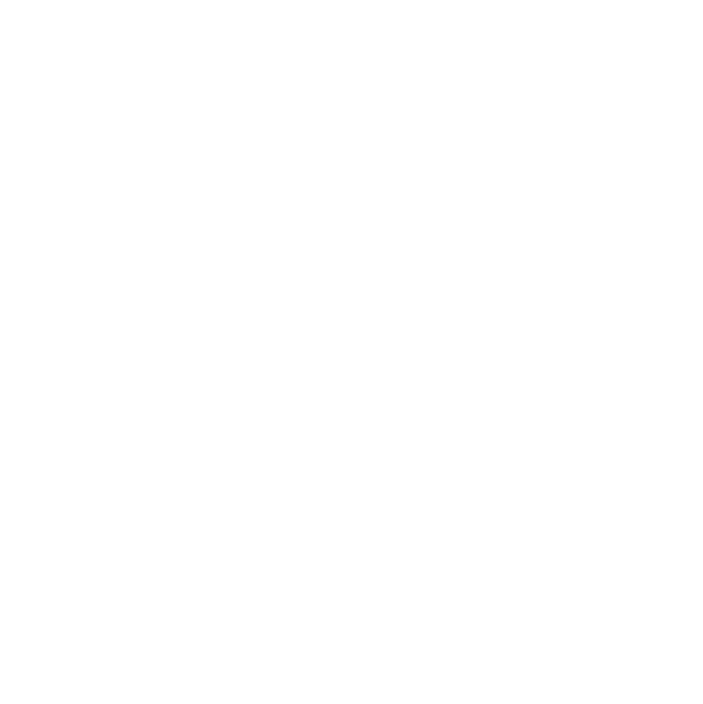
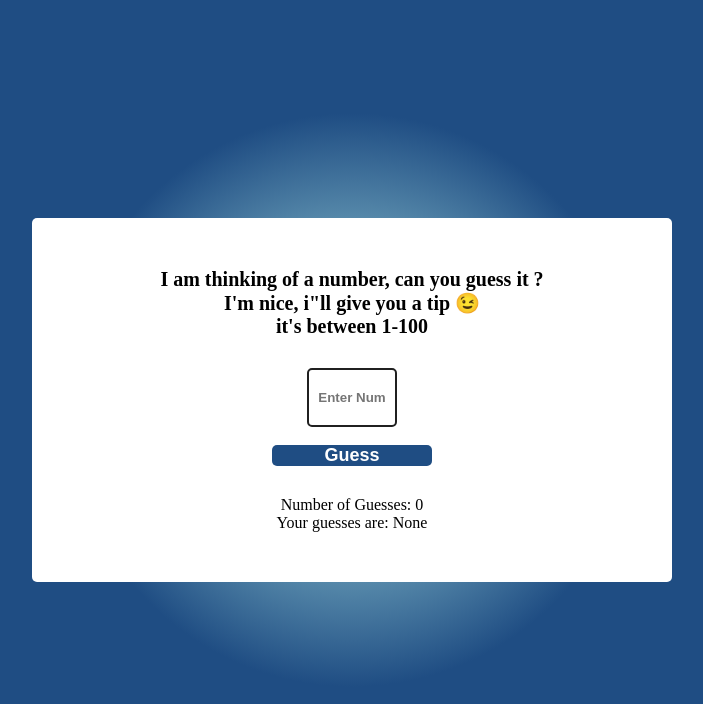
Before and after one commit to Ebi27/Number-Guessing-Game, a plain HTML site: page index.html in a window 1280 px wide. Shown: the whole page, without its empty margins (288-991 px from the left). Drawn offline with Linux system fonts and the light colour scheme.

Commit message:
Created the structure: html,css,JS/ styled page

```diff
--- a/index.html
+++ b/index.html
@@ -4,12 +4,26 @@
     <meta charset="UTF-8">
     <meta http-equiv="X-UA-Compatible" content="IE=edge">
     <meta name="viewport" content="width=device-width, initial-scale=1.0">
-    <!-- Linking other files  -->
+    <!-- Google Font -->
+  <link rel="preconnect" href="https://fonts.googleapis.com">
+<link rel="preconnect" href="https://fonts.gstatic.com" crossorigin>
+<link href="https://fonts.googleapis.com/css2?family=Special+Elite&display=swap" rel="stylesheet">
+    <!-- Stylesheet  -->
     <link rel="stylesheet" type="text/css" href="styles.css">
-
     <title>Guesssing Game</title>
 </head>
 <body>
+
+    <div class="container">
+        <h3>I am thinking of a number, can you guess it ? </h3>
+        <h3> I'm nice, i"ll give you a tip 😉 </h3>
+        <h4>it's between 1-100</h4>
+       <input type="text" placeholder="Enter Num"
+       id="guess"> <br>
+       <button onclick="play()" id="guessbtn">Guess</button>
+       <p id="message1">Number of Guesses: 0</p>
+        <p id="message2">Your guesses are: None</p>
+    </div>
 
 
 
@@ -20,8 +34,7 @@
 
 
 
-
-
+<!-- Script -->
     <script type="index.js"></script>
 </body>
 </html>
--- a/styles.css
+++ b/styles.css
@@ -0,0 +1,61 @@
+/* General */
+*,
+*:before,
+*:after{
+    padding:0;
+    margin: 0;
+    box-sizing:border-box;
+}
+/* Styling the bosy of the page */
+body{
+    height: 100vh;
+background: rgb(174,238,235);
+background: radial-gradient(circle, rgba(174,238,235,0.9164040616246498) 0%, rgba(31,77,131,1) 38%);
+
+   /* styling the container that contains the game infos  */
+}.container {
+    position: absolute;
+    width: 50%;
+    min-width: 580px;
+    transform:translate(-50%, -50%);
+    top: 50%;
+    left: 50%;
+    background-color: white;
+    padding: 50px 10px;
+    border-radius: 5px;
+    display: grid;
+    justify-items:center;
+    font-family:'poppins',sans-seriff;
+
+}
+/* Styling the fonts */
+h3,h4 {
+    font-size: 20px;
+    font-weight: 700;
+}
+p {
+    font-weight: 400;
+}
+/* Styling the input and button area */
+input[type="text"] {
+    width: 90px;
+    font-weight:600;
+    color: ;
+    padding: 20px 0;
+    text-align:center;
+    margin-top: 30px;
+    border-radius: 5px;
+    border: 2px solid #202020;
+
+}
+button{
+    width: 160px;
+    padding:30px, 15px;
+    border-radius: 5px;
+    background-color:#1f4d83;
+    color:#ffff;
+    border: none;
+    font-size: 18px;
+    font-weight: 600;
+    margin-bottom: 30px;
+}
```
Also changed, not shown: guess.jpeg (added), photo-1566041510394-cf7c8fe21800.jpg (added).
